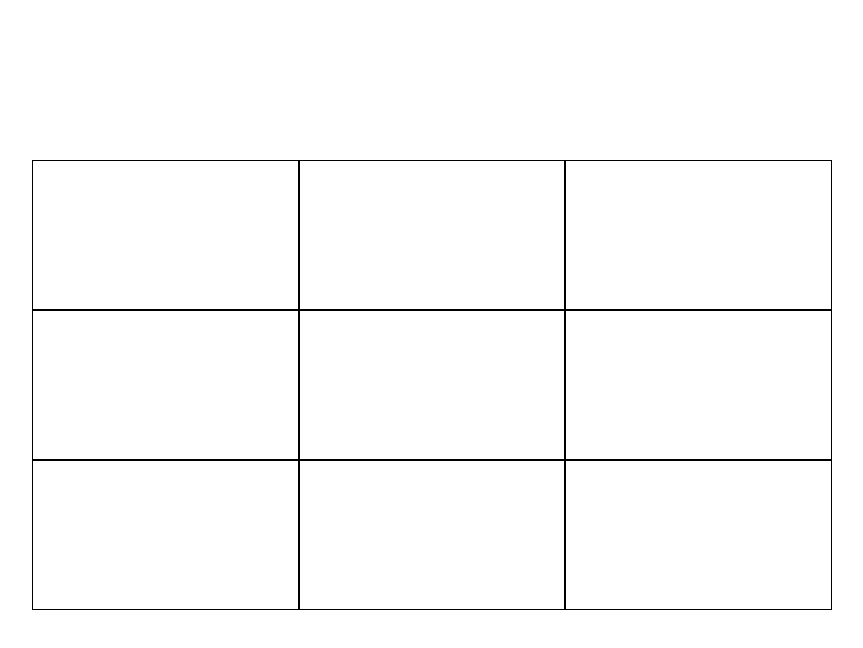
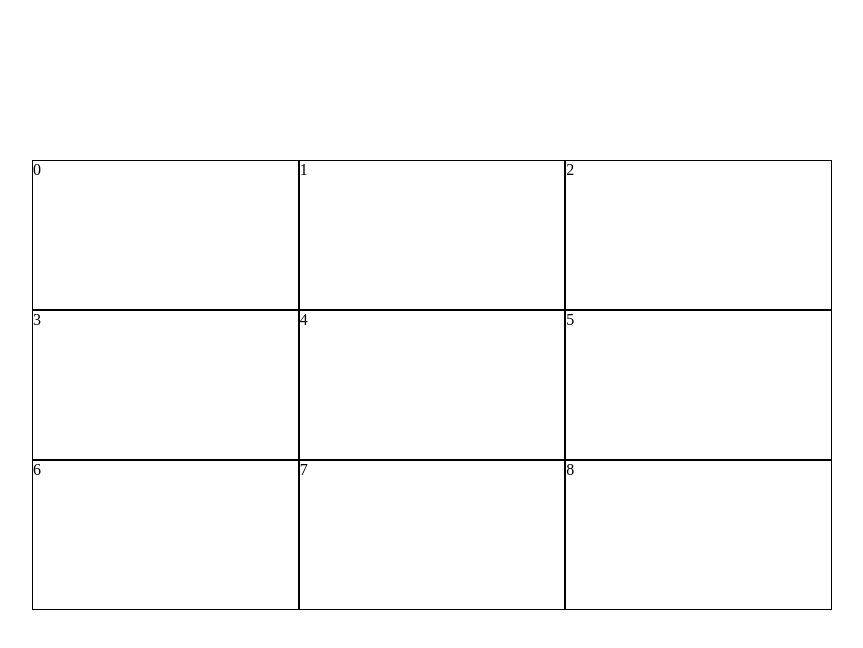
Before and after one commit to RomaneGreen/ric-rac-roe, a React (Create React App) app: page / in a window 1280 px wide. Shown: the top 648 px of the page, without its empty margins (208-1071 px from the left). Built offline with nearby package versions, Linux system fonts and the light colour scheme.

Commit message:
squares can register clicks

```diff
--- a/src/App.css
+++ b/src/App.css
@@ -18,7 +18,7 @@
 
 .box {
   height: 150px;
-  width: 70px;
+  width: 50px;
   background-color: #ffffff;
   border: 1px solid black;
   flex-grow: 1;
--- a/src/App.js
+++ b/src/App.js
@@ -1,23 +1,34 @@
 import React,{ Component } from 'react';
 import './App.css';
+
 
 class App extends Component {
   constructor(props){
     super(props)
 
     this.state = {
-        gameBoard: [],
+        gameBoard: Array(9).fill("Y"),
         playerTurn: 'X',
         winner: null,
     }
 
+
   }
+  markBoard = () => {
+     alert("you clicked me")
+  }
+
   render() {
+    let boxes = this.state.gameBoard.map((x,i) => <div onClick={this.markBoard} key={i} className="box">{i}</div>)
   return (
         <div>
+    <div style={{ }}className="App boxcontainer">
+          {boxes}
 
-    <div style={{ }}className="App boxcontainer">
 
+
+
+      {/* <div className="box"></div>
       <div className="box"></div>
       <div className="box"></div>
       <div className="box"></div>
@@ -25,8 +36,7 @@ class App extends Component {
       <div className="box"></div>
       <div className="box"></div>
       <div className="box"></div>
-      <div className="box"></div>
-      <div className="box"></div>
+      <div className="box"></div> */}
     </div></div>
   );
 }
```
